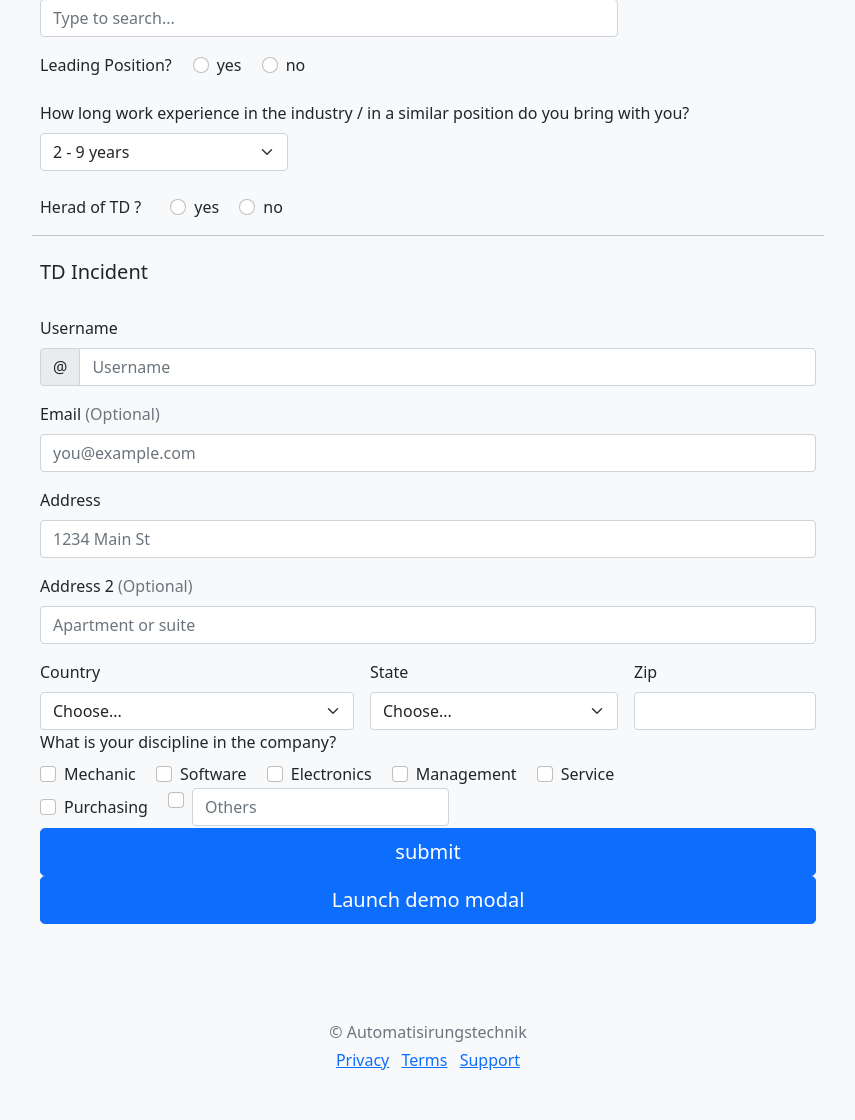
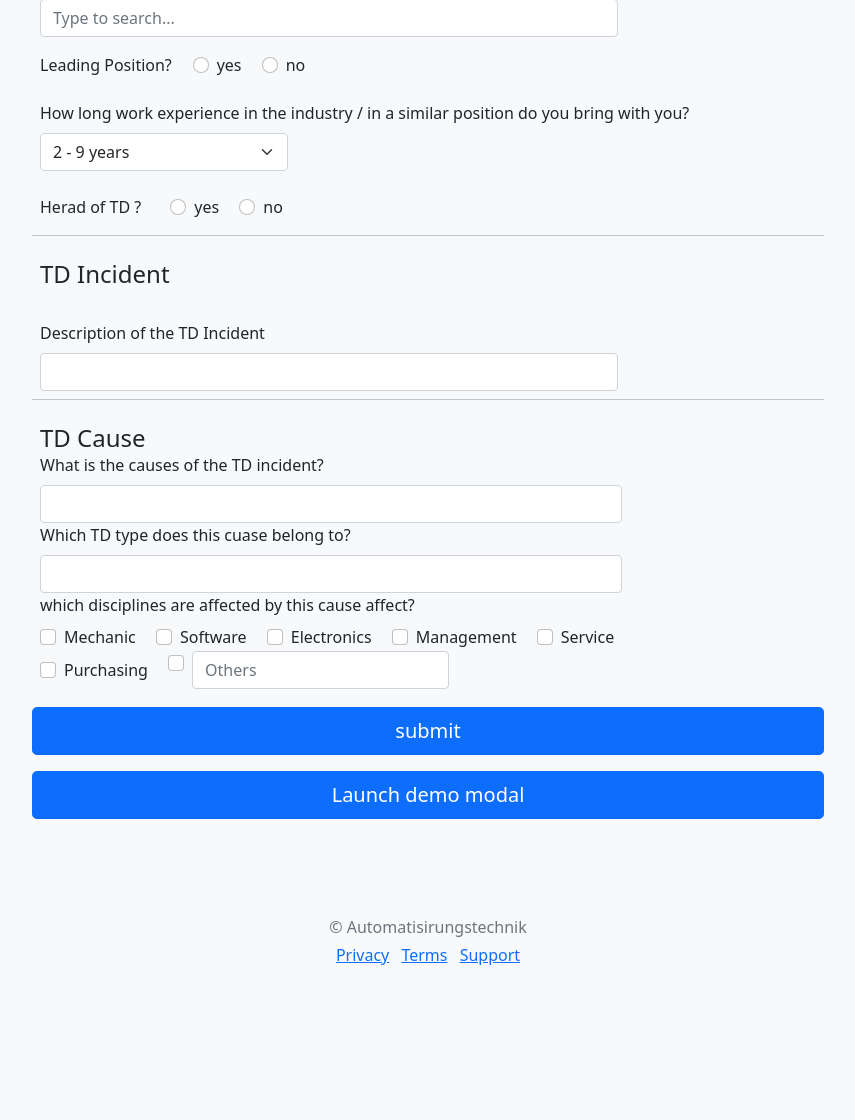
Before and after one commit to Geflexin99/TDebituM, a Flask app: template templates/formbootstrap01.html in a window 1280 px wide. Shown: the part 694-1814 px from the top of the page, without its empty margins (212-1067 px from the left). After the commit the page ends 1709 px from the top, so only its background shows below. Run offline with Flask 2, Linux system fonts and the light colour scheme; the template is opened without the code that fills it, so the values that code supplies are empty.

Commit message:
完善了表单

```diff
--- a/app.py
+++ b/app.py
@@ -1,7 +1,6 @@
 from flask import Flask, request
 from flask import render_template
-from werkzeug.utils import redirect
-import settings,json, utils,queries
+import settings,queries
 
 
 
@@ -16,7 +15,8 @@ def template():
 
     tdtyp=queries.getallTDType()
     Party=queries.getallParty()
-    return render_template('formbootstrap01.html',party=Party)
+    cause=queries.getallCause()
+    return render_template('formbootstrap01.html',party=Party,causes=cause, types=tdtyp)
 
 
 
--- a/templates/formbootstrap01.html
+++ b/templates/formbootstrap01.html
@@ -30,7 +30,7 @@
   </head>
   <body class="bg-light">
 
- <div class="container">
+ <div class="container" id="main_container">
   <main>
 
     <div class="py-5 text-center">
@@ -117,75 +117,47 @@
         <!-- TD Incident -->
         <hr class="my-2">
 
-            <h5 class="mb-3">TD Incident</h5>
-
-
-
-            <div class="col-12">
-              <label for="username" class="form-label">Username</label>
-              <div class="input-group has-validation">
-                <span class="input-group-text">@</span>
-                <input type="text" class="form-control" id="username" placeholder="Username" required>
+        <h4 class="mb-3">TD Incident</h4>
+        <!-- TD Incident Name -->
+        <div class="col-lg-9 ">
+          <label for="incidentname" class="form-label">Description of the TD Incident</label>
+          <input type="text" class="form-control" id="incidentname" name="TDIncident_name" placeholder="" value="" required>
           <div class="invalid-feedback">
-                  Your username is required.
-                </div>
+                Valid Description is required.
           </div>
         </div>
 
-            <div class="col-12">
-              <label for="email" class="form-label">Email <span class="text-muted">(Optional)</span></label>
-              <input type="email" class="form-control" id="email" placeholder="you@example.com">
-              <div class="invalid-feedback">
-                Please enter a valid email address for shipping updates.
+        <!-- TD Cause -->
+        <hr class="my-2">
+        <div class="container ", id="cuase_container">
+
+          <h4 class="mb-0">TD Cause</h4>
+          <div class="col-lg-9 ">
+          <div>
+            <label for="input_cause" class="form-label">What is the causes of the TD incident?</label>
+            <input class="form-control" list="Causes" id="input_cause" placeholder="", name="Cause_Name">
+            <datalist id="Causes">
+              {% for p in causes %}
+              <option >{{p}}</option>
+              {% endfor %}
+            </datalist>
           </div>
         </div>
-
-            <div class="col-12">
-              <label for="address" class="form-label">Address</label>
-              <input type="text" class="form-control" id="address" placeholder="1234 Main St" required>
-              <div class="invalid-feedback">
-                Please enter your shipping address.
-              </div>
-            </div>
-
-            <div class="col-12">
-              <label for="address2" class="form-label">Address 2 <span class="text-muted">(Optional)</span></label>
-              <input type="text" class="form-control" id="address2" placeholder="Apartment or suite">
-            </div>
-
-            <div class="col-md-5">
-              <label for="country" class="form-label">Country</label>
-              <select class="form-select" id="country" required>
-                <option value="">Choose...</option>
-                <option>United States</option>
-              </select>
-              <div class="invalid-feedback">
-                Please select a valid country.
-              </div>
-            </div>
-
-            <div class="col-md-4">
-              <label for="state" class="form-label">State</label>
-              <select class="form-select" id="state" required>
-                <option value="">Choose...</option>
-                <option>California</option>
-              </select>
-              <div class="invalid-feedback">
-                Please provide a valid state.
-              </div>
-            </div>
-
-            <div class="col-md-3">
-              <label for="zip" class="form-label">Zip</label>
-              <input type="text" class="form-control" id="zip" placeholder="" required>
-              <div class="invalid-feedback">
-                Zip code required.
-              </div>
+        <!-- TD Type -->
+        <div class="col-lg-9 ">
+          <div>
+            <label for="input_TDType" class="form-label">Which TD type does this cuase belong to?</label>
+            <input class="form-control" list="TYPE" id="input_TDType" placeholder="",name="TDtyp">
+            <datalist id="TYPE">
+              {% for p in types %}
+              <option >{{p}}</option>
+              {% endfor %}
+            </datalist>
           </div>
         </div>
         <!-- Affected Disciplines -->
         <div class="col-lg-10 ">
-            <label for="personDiscipline" class="form-label">What is your discipline in the company?</label> <br>
+            <label for="personDiscipline" class="form-label">which disciplines are affected by this cause affect?</label> <br>
               <div class="form-check form-check-inline">
                 <input class="form-check-input" type="checkbox" id="personDisciplineMW" value="Mechanic">
                 <label class="form-check-label" for="personDisciplineMW">Mechanic</label>
```
Also changed, not shown: other parts of templates/formbootstrap01.html (+3 -1 lines), queries.py (+4 -3 lines). Lines whose indentation alone changed are shown as unchanged.
